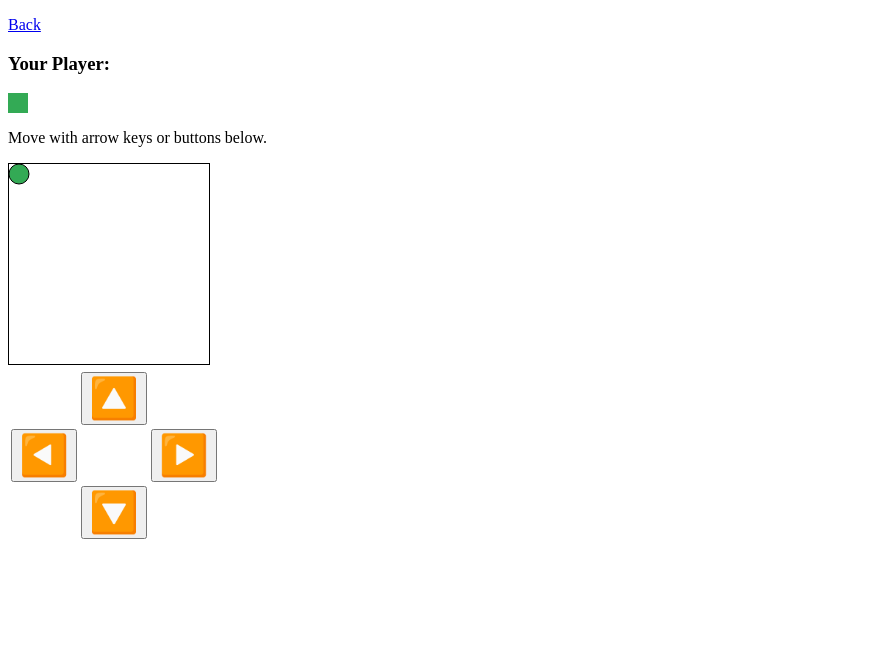
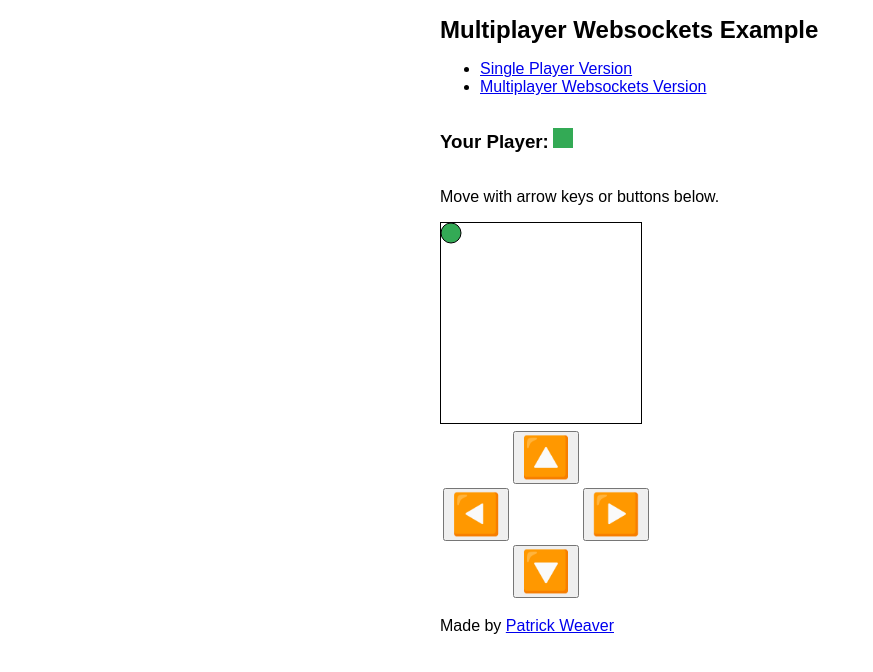
Before and after one commit to patrickweaver/multiplayer-websockets-example, a website: page public/single-player/index.html in a window 1280 px wide. Shown: the whole page, without its empty margins (0-873 px from the left). Drawn offline with Linux system fonts and the light colour scheme.

Commit message:
Style and meta changes

```diff
--- a/public/single-player/index.html
+++ b/public/single-player/index.html
@@ -16,19 +16,54 @@
         -ms-user-select: none; /* IE10+/Edge */
         user-select: none; /* Standard */
       }
+
+      body {
+        max-width: 400px;
+        margin: .25em auto;
+        font-family: sans-serif;
+      }
+
+      h1 {
+        font-size: 24px;
+      }
+
+      #player-color-label, #player-color {
+        display: inline-block;
+      }
+
       button {
         font-size: 40px;
       }
     </style>
+
+    <!-- Social -->
+    <meta property="og:title" content="Multiplayer Websockets Example"/>
+    <meta property="og:description" content="A simple game with multiplayer functionality implemented with Websockets, made by Patrick Weaver, patrickweaver.net" />
+    <meta property="og:image" content="https://cdn.glitch.com/a3249735-c5d2-4d20-b0ed-d820d8c15fc5%2FScreen%20Shot%202020-06-15%20at%201.55.33%20PM.png?v=1592243783954" />
+
+
+    <!-- Twitter -->
+    <meta name="twitter:card" content="summary" />
+    <meta name="twitter:site" content="@patrickweave_r" />
+    <meta name="twitter:title" content="Multiplayer Websockets Example" />
+    <meta name="twitter:description" content="A simple game with multiplayer functionality implemented with Websockets, made by Patrick Weaver, patrickweaver.net" />
+    <meta name="twitter:image" content="https://cdn.glitch.com/a3249735-c5d2-4d20-b0ed-d820d8c15fc5%2FScreen%20Shot%202020-06-15%20at%201.55.33%20PM.png?v=1592243783954" />
+    <meta name="twitter:image:alt" content="A screenshot of a few player circles in the game." />
   </head>
   <body>
-    <p>
-      <a href="/">Back</a>
-    </p>
-    <h3>
+
+    <h1>
+      Multiplayer Websockets Example
+    </h1>
+    <ul>
+      <li><a href="/single-player">Single Player Version</a></li>
+      <li><a href="/">Multiplayer Websockets Version</a></li>
+    </ul>
+
+    <h3 id="player-color-label">
       Your Player:
     </h3>
-    <div id="player-color" style="height: 20px; width: 20px; margin-bottom: 10px;">
+    <div id="player-color" style="height: 20px; width: 20px;">
     </div>
     <p>
       Move with arrow keys or buttons below.
@@ -49,6 +84,13 @@
       </tr>
     </table>
 
+    <p>
+      Made by <a href="https://patrickweaver.net">Patrick Weaver</a>
+    </p>
+
+    <!-- Analytics -->
+    <img src="https://pw-analytics.glitch.me/counter.png?fallback=multiplayer-websockets-example&color=black" alt="" style="vertical-align: bottom; height: 0px; width: 0px;" aria-hidden="true">
+
     <div class="glitchButton" style="position:fixed;top:2em;right:20px;"></div>
     <script src="https://button.glitch.me/button.js" defer></script>
   </body>
```
Also changed, not shown: public/index.html (+76 -3 lines), public/websockets/index.html (deleted, +0 -54 lines), public/client.js (renamed from public/websockets/client.js).
